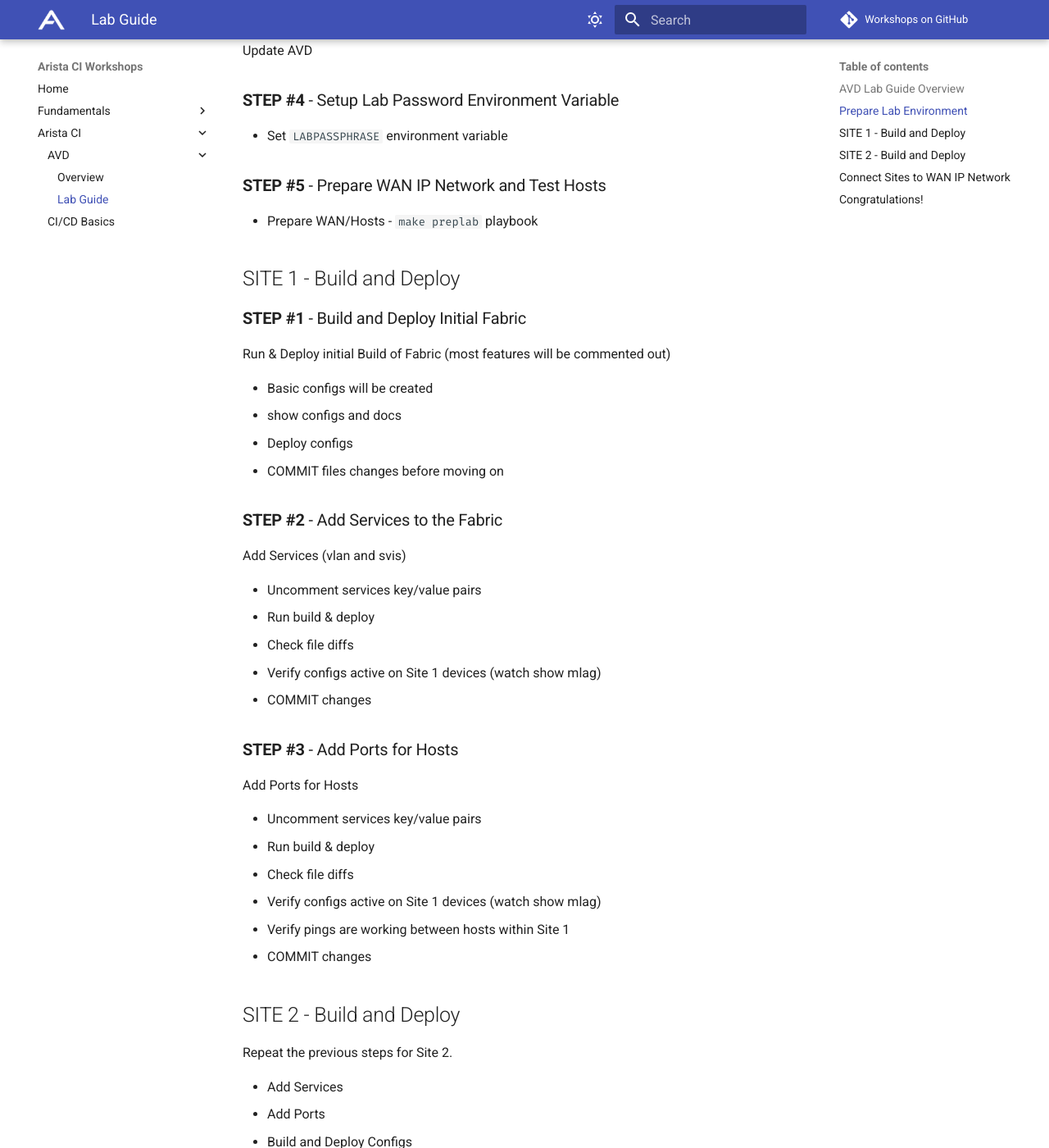
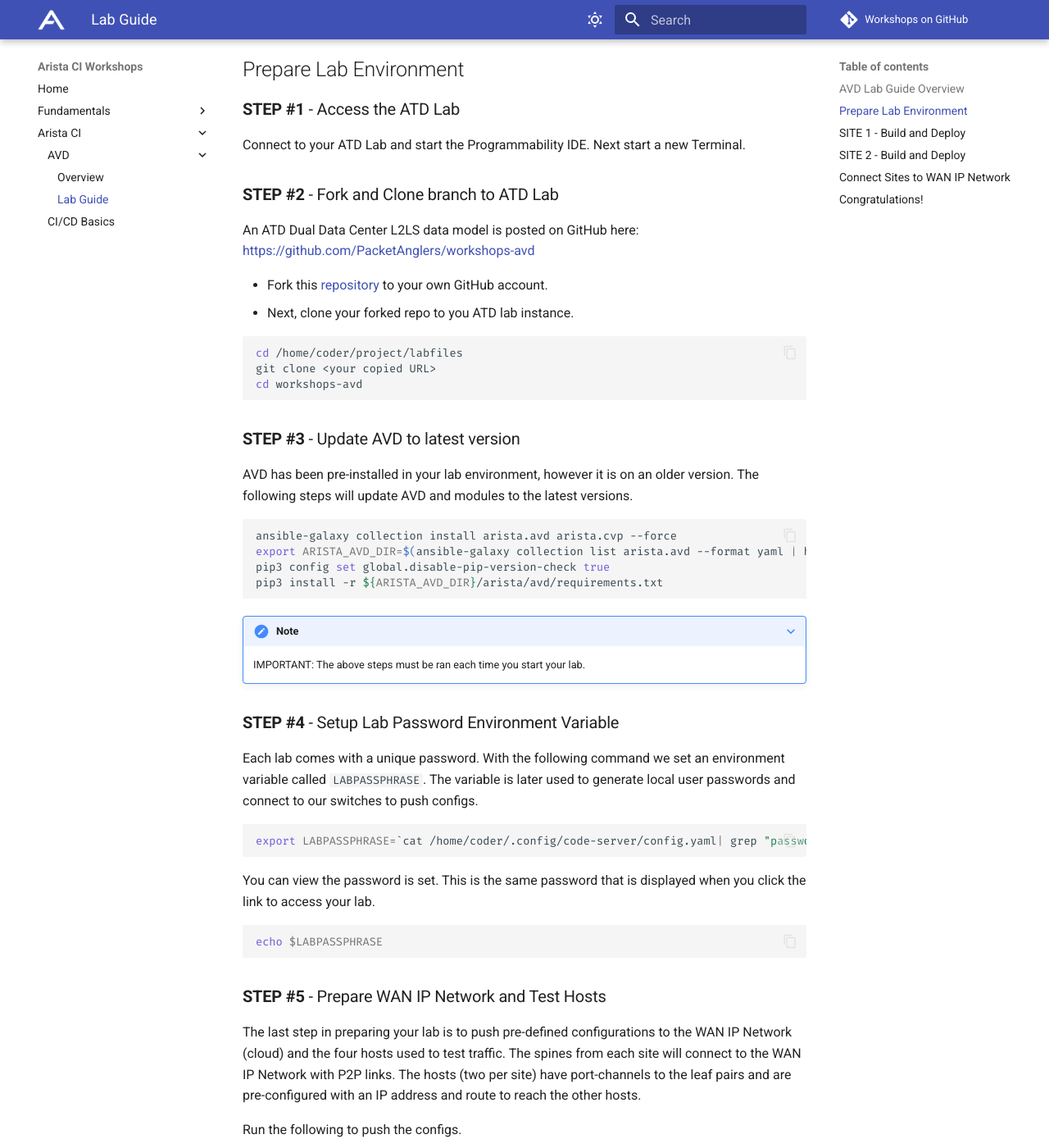
Before and after one commit to aristanetworks/avd-workshops, an MkDocs documentation site: the page built from workshops/avd-lab-guide.md, in a window 1280 px wide and 1400 px high, scrolled down 961 px. Shown: the whole window at 82% size. Built offline with MkDocs 1.6.1 and Material for MkDocs 9.7.7, drawn with Linux system fonts in a browser that asks for light colours; comment, search, counter and statistics services are not loaded; some of the changed text lies outside the part shown.

Commit message:
added instructions to prepare lab

````diff
--- a/workshops/avd-lab-guide.md
+++ b/workshops/avd-lab-guide.md
@@ -6,27 +6,72 @@
 
 ![Dual DC Topology](assets/images/dual-dc-topo.svg)
 
+### Host Addresses
+
+| Host     |  IP Adress   |
+|:--------:|:------------:|
+| s1-host1 | 10.10.10.100 |
+| s1-host2 | 10.20.20.100 |
+| s2-host1 | 10.30.30.100 |
+| s2-host2 | 10.40.40.100 |
+
 ## Prepare Lab Environment
 
 ### **STEP #1** - Access the ATD Lab
 
-Access the ATD Lab
+Connect to your ATD Lab and start the Programmability IDE. Next start a new Terminal.
 
 ### **STEP #2** - Fork and Clone branch to ATD Lab
 
-Fork and Clone branch to ATD Lab
+An ATD Dual Data Center L2LS data model is posted on GitHub here: [https://github.com/PacketAnglers/workshops-avd](https://github.com/PacketAnglers/workshops-avd)
+
+- Fork this [repository](https://github.com/PacketAnglers/workshops-avd) to your own GitHub account.
+- Next, clone your forked repo to you ATD lab instance.
+
+``` bash
+cd /home/coder/project/labfiles
+git clone <your copied URL>
+cd workshops-avd
+```
 
 ### **STEP #3** - Update AVD to latest version
 
-Update AVD
+AVD has been pre-installed in your lab environment, however it is on an older version. The following steps will update AVD and modules to the latest versions.
+
+``` bash
+ansible-galaxy collection install arista.avd arista.cvp --force
+export ARISTA_AVD_DIR=$(ansible-galaxy collection list arista.avd --format yaml | head -1 | cut -d: -f1)
+pip3 config set global.disable-pip-version-check true
+pip3 install -r ${ARISTA_AVD_DIR}/arista/avd/requirements.txt
+```
+
+???+ Note
+
+    IMPORTANT: The above steps must be ran each time you start your lab.
 
 ### **STEP #4** - Setup Lab Password Environment Variable
 
-- Set `LABPASSPHRASE` environment variable
+Each lab comes with a unique password. With the following command we set an environment variable called `LABPASSPHRASE`. The variable is later used to generate local user passwords and connect to our switches to push configs.
+
+``` bash
+export LABPASSPHRASE=`cat /home/coder/.config/code-server/config.yaml| grep "password:" | awk '{print $2}'`
+```
+
+You can view the password is set. This is the same password that is displayed when you click the link to access your lab.
+
+``` bash
+echo $LABPASSPHRASE
+```
 
 ### **STEP #5** - Prepare WAN IP Network and Test Hosts
 
-- Prepare WAN/Hosts - `make preplab` playbook
+The last step in preparing your lab is to push pre-defined configurations to the WAN IP Network (cloud) and the four hosts used to test traffic. The spines from each site will connect to the WAN IP Network with P2P links. The hosts (two per site) have port-channels to the leaf pairs and are pre-configured with an IP address and route to reach the other hosts.
+
+Run the following to push the configs.
+
+``` bash
+make preplab
+```
 
 ## SITE 1 - Build and Deploy
 
````
